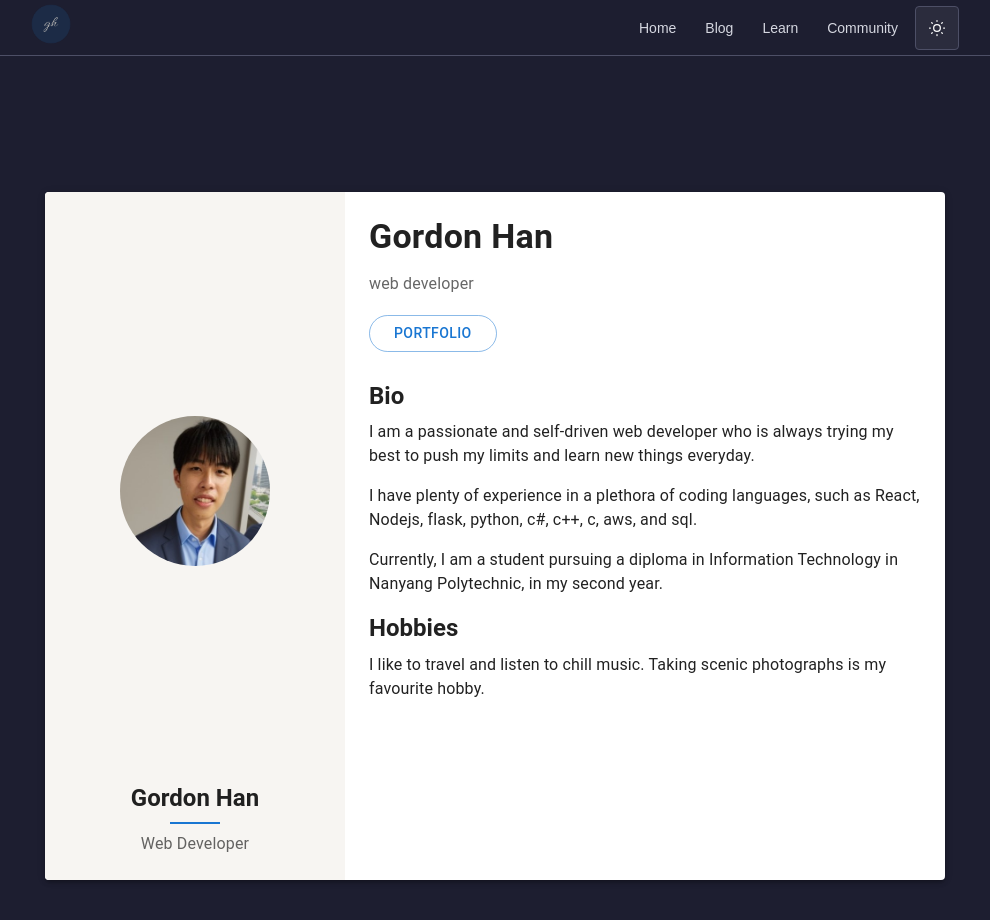
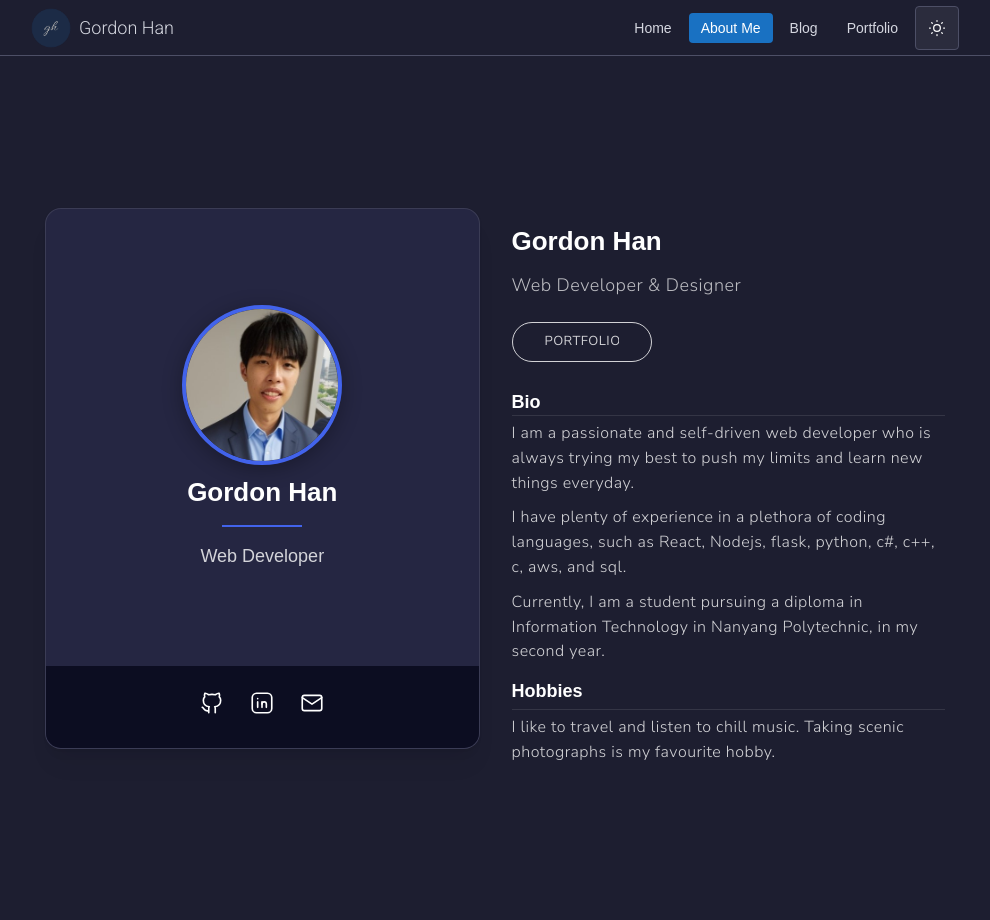
Before and after one commit to GordonHan1/MyServer, a React (Vite) app: page /aboutme in a window 1280 px wide. Shown: the whole page, without its empty margins (145-1135 px from the left). Built offline with nearby package versions, Linux system fonts and the light colour scheme; no server answers.

Commit message:
Finished aboutmepage and added portfolio page
about me page done card, should update more about looks.

portfolio page only added didn't do anything new.

```diff
--- a/index.html
+++ b/index.html
@@ -3,6 +3,9 @@
   <head>
     <meta charset="UTF-8" />
     <link rel="icon" type="image/svg+xml" href="/src/assets/gordonLogoNew.png" />
+    <link rel="preconnect" href="https://fonts.googleapis.com">
+    <link rel="preconnect" href="https://fonts.gstatic.com" crossorigin>
+    <link href="https://fonts.googleapis.com/css2?family=Roboto:wght@300&display=swap" rel="stylesheet">
     <meta
       name="viewport"
       content="minimum-scale=1, initial-scale=1, width=device-width, user-scalable=no"
--- a/src/Router.tsx
+++ b/src/Router.tsx
@@ -4,7 +4,7 @@ import { UnderConstruction } from './pages/Underconstruction';
 import { BlogHomePage } from './pages/BlogHome.page';
 import { RootLayout } from './components/Layout/RootLayout'; // Import the layout
 import AboutMe from './pages/AboutMe.page';
-
+import { PortfolioPage } from './pages/Portfolio.page';
 const router = createBrowserRouter([
   {
     // This is the layout route
@@ -37,6 +37,10 @@ const router = createBrowserRouter([
         path: '/aboutme',
         element: <AboutMe />,
       },
+      {
+        path: '/portfolio',
+        element: <PortfolioPage />,
+      },
       // Add other routes that should have the navbar here
     ],
   },
--- a/src/components/Navbar/navbar.module.css
+++ b/src/components/Navbar/navbar.module.css
@@ -12,9 +12,26 @@
     align-items: center;
   }
 
+  .logoContainer {
+    display: flex;
+    align-items: center;
+    gap: rem(8px); /* Add some space between logo and text */
+    text-decoration: none; /* Remove link underline */
+    color: inherit; /* Inherit color from parent or default link styles */
+  }
+
+  .logoText {
+    font-family: 'Roboto', sans-serif;
+    font-weight: 300;
+    font-size: var(--mantine-font-size-lg); /* Make it a bit larger */
+    margin: 0; /* Remove default paragraph margin */
+    color: inherit; /* Ensure it inherits the link's color */
+  }
+
   .logo {
     height: 40px; /* Adjust size as needed */
     cursor: pointer;
+    display: block; /* Helps prevent extra space below */
   }
 
   .link {
--- a/src/components/Navbar/navbar.tsx
+++ b/src/components/Navbar/navbar.tsx
@@ -13,9 +13,9 @@ import { Link, useLocation } from 'react-router-dom'; // Added useLocation impor
 
 const links = [
   { link: '/landing', label: 'Home' },
+  { link: '/aboutme', label: 'About Me' },
   { link: '/blog', label: 'Blog' },
-  { link: '/learn', label: 'Learn' },
-  { link: '/community', label: 'Community' },
+  { link: '/portfolio', label: 'Portfolio' },
 ];
 
 // Define the home page route consistently
@@ -51,13 +51,14 @@ export function NavbarHeader() {
     <header className={classes.header}>
       <Container size="md" className={classes.inner}>
         {/* Wrap logo in a Link component */}
-        <Link to={homeRoute} onClick={() => setActive(homeRoute)}>
+        <Link to={homeRoute} onClick={() => setActive(homeRoute)} className={classes.logoContainer}>
           <img
             src={logo}
             alt="Gordon Logo"
             className={classes.logo}
             // Remove the incorrect onClick handler
           />
+          <p className={classes.logoText}>Gordon Han</p>
         </Link>
         <Group gap={5} visibleFrom="xs">
           {items}
--- /dev/null
+++ b/src/index.css
@@ -0,0 +1,17 @@
+@import url('https://fonts.googleapis.com/css2?family=Nunito+Sans:wght@300;400;600;700&display=swap');
+
+@media (min-width: 768px) {
+  .about-container {
+    flex-direction: row !important;
+  }
+
+  .profile-card {
+    width: 40% !important;
+    margin-bottom: 0 !important;
+  }
+
+  .bio-section {
+    width: 60% !important;
+    padding-left: 24px;
+  }
+}
--- a/src/main.tsx
+++ b/src/main.tsx
@@ -1,5 +1,5 @@
 import ReactDOM from 'react-dom/client';
 import App from './App';
-
+import './index.css';
 
 ReactDOM.createRoot(document.getElementById('root')!).render(<App />);
--- a/src/pages/AboutMe.page.tsx
+++ b/src/pages/AboutMe.page.tsx
@@ -1,85 +1,184 @@
-import { Box, Button, Container, Typography, styled, Card, CardContent, Grid, Divider } from '@mui/material';
-
-const ProfileImage = styled('img')({
-  width: 150,
-  height: 150,
-  borderRadius: '50%',
-  objectFit: 'cover',
-  display: 'block',
-  margin: 'auto',
-});
-
-const Section = styled(Box)(({ theme }) => ({
-  marginBottom: theme.spacing(2),
-}));
+import { Container, Flex, Card, Text, Title, Button, Divider, Image, Group, Stack, useMantineTheme, MantineTheme, Box } from '@mantine/core';
+import { Link } from 'react-router-dom';
+import { IconBrandGithub, IconBrandLinkedin, IconMail } from '@tabler/icons-react';
 
 const AboutMe = () => {
+  const theme = useMantineTheme();
+
   return (
-    <Container maxWidth="lg" sx={{ display: 'flex', justifyContent: 'center', /* alignItems: 'center', */ minHeight: 'calc(100vh - 64px)', pt: 2, pb: 4 }}>
-      <Card sx={{ display: 'flex', width: '100%', maxWidth: 900, boxShadow: 3 }}>
-        <Grid container>
-          <Grid item xs={12} md={4} sx={{ backgroundColor: '#f7f5f2', p: 3, display: 'flex', flexDirection: 'column', justifyContent: 'center', alignItems: 'center' }}>
-            <ProfileImage
+    <Box style={{ backgroundColor: '#1d1e30', minHeight: 'calc(100vh - 56px)' }}>
+      <Container size="lg" pt="xl" pb="xl">
+        <Flex
+          gap="xl"
+          justify="center"
+          align="stretch"
+          direction={{ base: 'column', md: 'row' }}
+          style={{ maxWidth: 900, margin: 'auto' }}
+        >
+          <Card
+  shadow="md"
+  padding={0}
+  radius="lg"
+  withBorder
+  style={(theme: MantineTheme) => ({
+    backgroundColor: "#252642",
+    borderColor: "rgba(255, 255, 255, 0.1)",
+    color: theme.colors.dark[0],
+    width: "100%",
+    [`@media (min-width: ${theme.breakpoints.md})`]: {
+      width: "40%",
+    },
+    marginBottom: theme.spacing.md,
+    [`@media (min-width: ${theme.breakpoints.md})`]: {
+      marginBottom: 0,
+    },
+    display: "flex",
+    flexDirection: "column",
+    minHeight: 400,
+  })}
+>
+  <Box
+    // Use flexGrow to fill the vertical space, allowing vertical centering
+    style={{
+      display: "flex",
+      flexDirection: "column",
+      flexGrow: 1,
+      justifyContent: "center",  // center vertically
+      alignItems: "center",      // center horizontally
+      gap: "10px",               // small gap between elements
+      padding: "1rem",
+    }}
+  >
+    <Image
+      radius="50%"
+      h={160}
+      w={160}
+      fit="cover"
       src="/src/assets/profile.jpg"
       alt="Profile"
+      style={{
+        display: "block",
+        border: "4px solid #4263eb",
+        boxShadow: "0 4px 20px rgba(0, 0, 0, 0.3)",
+      }}
     />
-            <Typography variant="h5" component="h2" sx={{ mt: 2, fontWeight: 'bold' }}>
+    <Title order={2} ta="center" mt={0} fw={700} c="#fff">
       Gordon Han
-            </Typography>
-            <Divider sx={{ width: '50px', my: 1, borderColor: 'primary.main', borderBottomWidth: 2 }} />
-            <Typography variant="body1" color="textSecondary">
+    </Title>
+    <Divider my={5} size="sm" color="#4263eb" style={{ width: 80 }} />
+    <Text size="lg" c="rgba(255, 255, 255, 0.8)" ta="center" fw={500}>
       Web Developer
-            </Typography>
-          </Grid>
+    </Text>
+  </Box>
 
-          <Grid item xs={12} md={8}>
-            <CardContent sx={{ p: 3 }}>
-              <Typography variant="h4" component="h1" gutterBottom sx={{ fontWeight: 'bold' }}>
+  <div
+    style={{
+      backgroundColor: "#0c0d21",
+      borderRadius: "0 0 8px 8px",
+      width: "100%",
+      padding: "1.5rem 0",
+      display: "flex",
+      justifyContent: "center",
+    }}
+  >
+              <Group style={{ gap: '1.5rem' }}>
+                <a href="https://github.com/GordonHan1" target="_blank" rel="noopener noreferrer">
+                  <IconBrandGithub size={26} stroke={1.5} color="#fff" style={{ cursor: 'pointer' }} />
+                </a>
+                <a href="https://linkedin.com/in/gordon-han-008b67262/" target="_blank" rel="noopener noreferrer">
+                  <IconBrandLinkedin size={26} stroke={1.5} color="#fff" style={{ cursor: 'pointer' }} />
+                </a>
+                <a href="mailto:gordonhanyongzhe@gmail.com">
+                  <IconMail size={26} stroke={1.5} color="#fff" style={{ cursor: 'pointer' }} />
+                </a>
+              </Group>
+            </div>
+
+          </Card>
+
+          <Stack
+            justify="flex-start"
+            gap="xl"
+            style={(theme: MantineTheme) => ({
+              width: '100%',
+              [`@media (min-width: ${theme.breakpoints.md})`]: {
+                width: '60%',
+              },
+              paddingLeft: 0,
+              [`@media (min-width: ${theme.breakpoints.md})`]: {
+                paddingLeft: theme.spacing.xl,
+              },
+              paddingTop: theme.spacing.md,
+              [`@media (min-width: ${theme.breakpoints.md})`]: {
+                paddingTop: 0,
+              },
+            })}
+          >
+            <Title order={2} fw={700} c="#fff">
               Gordon Han
-              </Typography>
-              <Typography variant="subtitle1" color="textSecondary" gutterBottom>
-                web developer
-              </Typography>
+            </Title>
+            <Text size="lg" c="rgba(255, 255, 255, 0.7)" style={{marginTop: '-20px', fontFamily: "'Nunito Sans', sans-serif", fontWeight: 300, letterSpacing: '0.5px'}}>
+              Web Developer & Designer
+            </Text>
             <Button
-                variant="outlined"
-                size="medium"
-                sx={{ my: 1.5, borderRadius: '20px', px: 3 }}
-                href="/portfolio"
+              variant="outline"
+              color="rgba(255, 255, 255, 0.8)"
+              size="xs"
+              radius="xl"
+              px="xl"
+              component={Link}
+              to="/portfolio"
+              style={{
+                fontWeight: 400,
+                fontSize: '13px',
+                height: '40px',
+                borderWidth: '1px',
+                marginTop: '-10px',
+                marginBottom: '-5px',
+                fontFamily: "'Nunito Sans', sans-serif",
+                letterSpacing: '0.5px',
+                textTransform: 'uppercase',
+                width: '140px',
+                alignSelf: 'flex-start'
+              }}
             >
               PORTFOLIO
             </Button>
 
-              <Section sx={{ mt: 2 }}>
-                <Typography variant="h5" gutterBottom sx={{ fontWeight: 'bold' }}>
+            <Stack gap={4}>
+              <Box>
+                <Title order={4} fw={700} c="#fff">
                   Bio
-                </Typography>
-                <Typography variant="body1" paragraph>
+                </Title>
+                <Divider size="xs" color="rgba(255, 255, 255, 0.1)" mb="5px" />
+                <Text c="rgba(255, 255, 255, 0.8)" mb="xs" style={{ fontFamily: "'Nunito Sans', sans-serif", fontWeight: 300, letterSpacing: '0.5px' }}>
                   I am a passionate and self-driven web developer who is always trying my best to push my limits
                   and learn new things everyday.
-                </Typography>
-                <Typography variant="body1" paragraph>
+                </Text>
+                <Text c="rgba(255, 255, 255, 0.8)" mb="xs" style={{ fontFamily: "'Nunito Sans', sans-serif", fontWeight: 300, letterSpacing: '0.5px' }}>
                   I have plenty of experience in a plethora of coding languages, such as React, Nodejs, flask,
                   python, c#, c++, c, aws, and sql.
-                </Typography>
-                <Typography variant="body1">
+                </Text>
+                <Text c="rgba(255, 255, 255, 0.8)" style={{ fontFamily: "'Nunito Sans', sans-serif", fontWeight: 300, letterSpacing: '0.5px' }}>
                   Currently, I am a student pursuing a diploma in Information Technology in Nanyang Polytechnic,
                   in my second year.
-                </Typography>
-              </Section>
+                </Text>
+              </Box>
 
-              <Section>
-                <Typography variant="h5" gutterBottom sx={{ fontWeight: 'bold' }}>
+              <Box mt="xs">
+                <Title order={4} fw={700} c="#fff" mb="5px">
                   Hobbies
-                </Typography>
-                <Typography variant="body1">
+                </Title>
+                <Divider size="xs" color="rgba(255, 255, 255, 0.1)" mb="5px" />
+                <Text c="rgba(255, 255, 255, 0.8)" style={{ fontFamily: "'Nunito Sans', sans-serif", fontWeight: 300, letterSpacing: '0.5px' }}>
                   I like to travel and listen to chill music. Taking scenic photographs is my favourite hobby.
-                </Typography>
-              </Section>
-            </CardContent>
-          </Grid>
-        </Grid>
-      </Card>
+                </Text>
+              </Box>
+            </Stack>
+          </Stack>
+        </Flex>
       </Container>
+    </Box>
   );
 };
 
--- a/src/pages/BlogHome.page.tsx
+++ b/src/pages/BlogHome.page.tsx
@@ -10,6 +10,7 @@ export function BlogHomePage () {
         <>
          <BlogHomePageWelcome />
 
+        <p style={{ textAlign: 'center' }}>Blog Page not done</p>
 
 
         </>
```
Also changed, not shown: src/pages/Portfolio.page.tsx (added, +14 -0 lines). Lines whose indentation alone changed are shown as unchanged.
